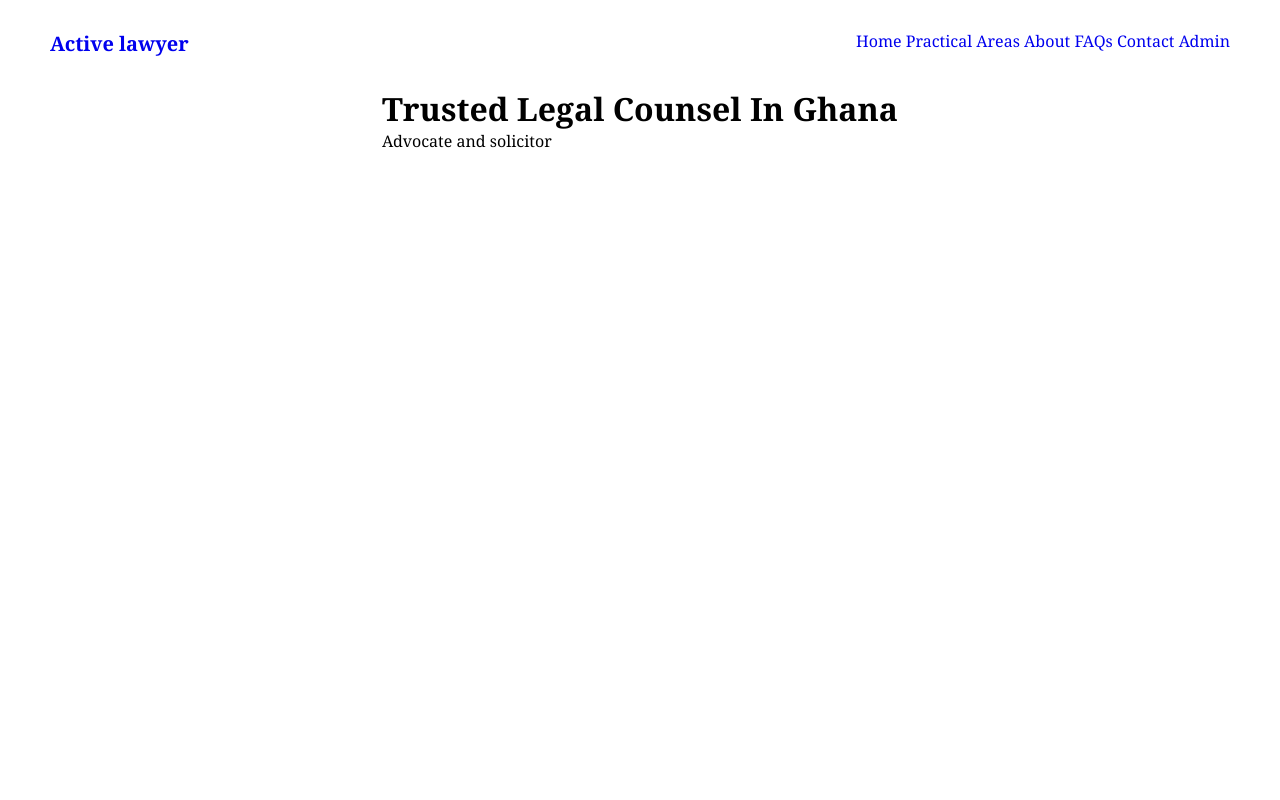
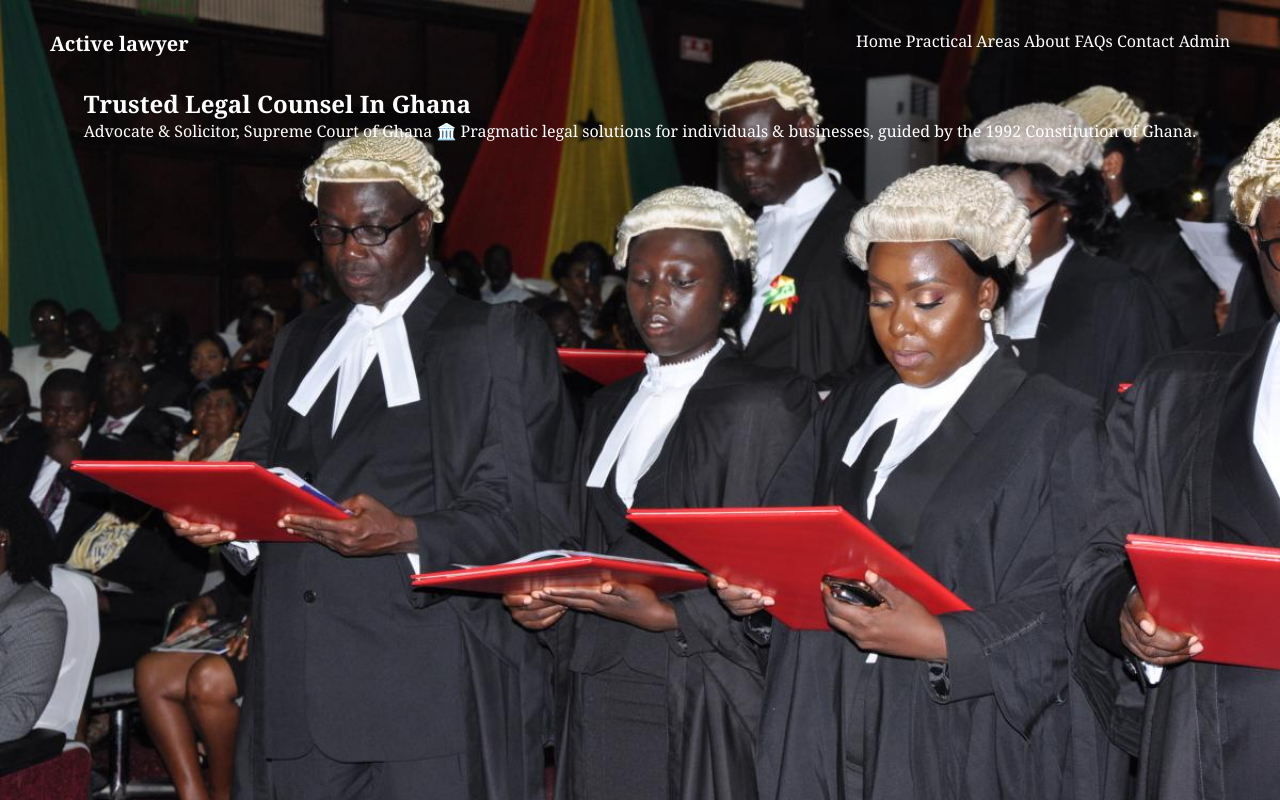
Before and after one commit to thestonegod/Law-site, a plain HTML site: page index.html in a window 1280 px wide. Drawn offline with Linux system fonts and the light colour scheme.

Commit message:
background, styling, hero.

```diff
--- a/index.html
+++ b/index.html
@@ -20,11 +20,16 @@
         </header>
 
         <main>
-            <h1>
-                Trusted Legal Counsel In Ghana
-            </h1>
+            <section class="hero">
+                <h1>
+                    Trusted Legal Counsel In Ghana
+                </h1>
 
-            <p>Advocate and solicitor</p>
+                <p>
+                Advocate & Solicitor, Supreme Court of Ghana 🏛️
+                Pragmatic legal solutions for individuals & businesses, guided by the 1992 Constitution of Ghana.
+                </p>
+            </section>
         </main>
 
     </body>
--- a/style.css
+++ b/style.css
@@ -6,10 +6,16 @@
 
 body{
     font-family: Cambria, Cochin, Georgia, Times, 'Times New Roman', serif;
+    color: whitesmoke;
     display: flex;
     flex-direction: column;
     justify-content: center;
     align-items: center;
+    background-image: url(/bar.jpeg);
+    background-size: cover;
+    background-position: contain;
+    background-attachment: scroll;
+    filter: brightness(1.2) saturate(1.2) contrast(1.5);
 }
 
 .header{
@@ -17,11 +23,20 @@ body{
     justify-content: space-between;
     width: 100%;
     padding: 30px 50px;
-    text-decoration: none;
 }
 
 .header a {
     text-decoration: none;
+    color: whitesmoke;
+    gap: 10px;
+}
+.header a:link{}
+.header a:visited{
+    color: turquoise;
+}
+.header a:hover{
+    color: blueblack;
+    font-weight: bold;
 }
 
 .logo{
@@ -30,5 +45,5 @@ body{
 }
 
 .header-nav{
-    gap: 10px;
+    gap: 15px;
 }
```
Also changed, not shown: bar.jpeg (added), lawsite.jpeg (added).
